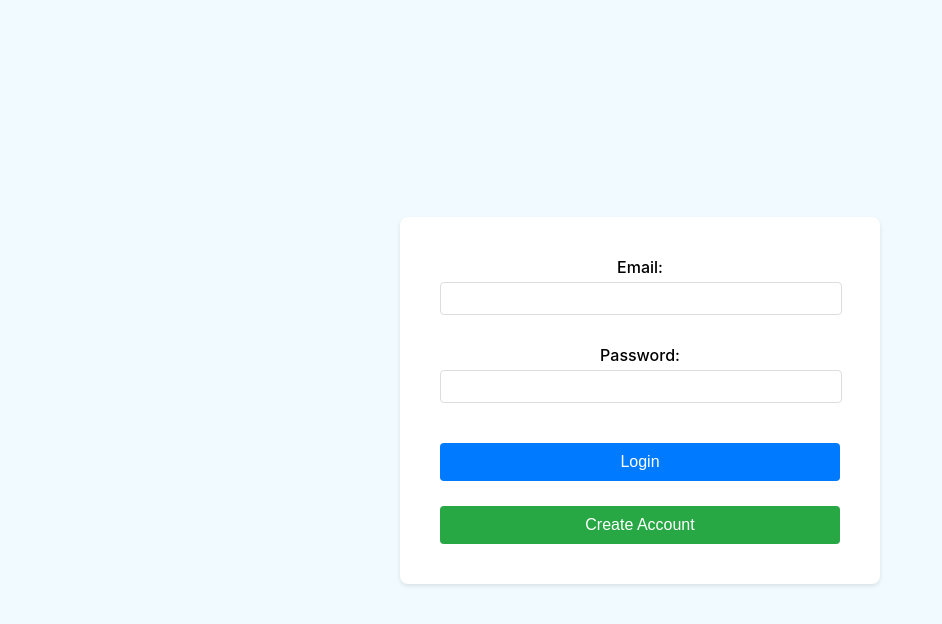
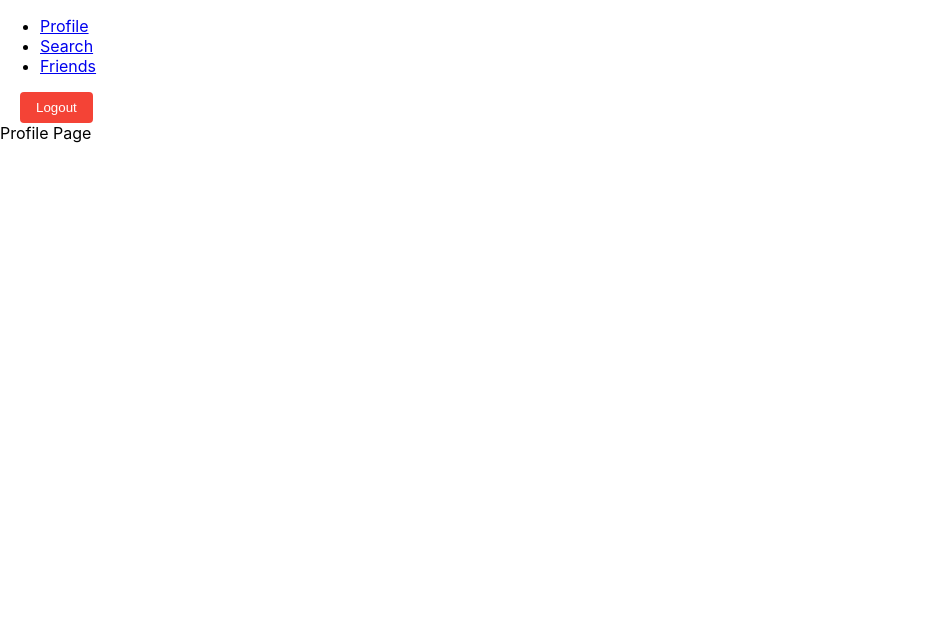
Before and after one commit to acharov11/DASHacker, a React (Create React App) app in the folder frontend/das-hacker-app/: page /home/profile in a window 1280 px wide. Shown: the top 624 px of the page, without its empty margins (0-942 px from the left). Built offline with nearby package versions, Linux system fonts and the light colour scheme; no server answers; sample sign-in values are in the browser's storage.

Commit message:
logout + other features

```diff
--- a/frontend/das-hacker-app/package.json
+++ b/frontend/das-hacker-app/package.json
@@ -10,6 +10,7 @@
     "firebase": "^10.8.0",
     "react": "^18.2.0",
     "react-dom": "^18.2.0",
+    "react-router-dom": "^6.22.1",
     "react-scripts": "5.0.1",
     "web-vitals": "^2.1.4"
   },
--- a/frontend/das-hacker-app/src/App.js
+++ b/frontend/das-hacker-app/src/App.js
@@ -1,15 +1,30 @@
-import React from 'react';
-import logo from './logo.svg';
+import React, { useState, useEffect } from 'react';
+import { BrowserRouter as Router, Routes, Route, Navigate } from 'react-router-dom';
+import { onAuthStateChanged } from 'firebase/auth';
+import { auth } from './firebase-config';
+import LoginPage from './LoginPage';
+import HomePage from './HomePage';
 import './App.css';
-import LoginPage from './LoginPage';
 
 
 function App() {
+  const [isLoggedIn, setIsLoggedIn] = useState(false);
+
+  useEffect(() => {
+    onAuthStateChanged(auth, (user) => {
+      setIsLoggedIn(!!user);
+    });
+  }, []);
+
+
   return (
-    <div className="App">
-      <LoginPage />
-
-    </div>
+    <Router>
+      <Routes>
+        <Route path="/login" element={isLoggedIn ? <Navigate replace to="/home/profile" /> : <LoginPage />} />
+        <Route path="/home/*" element={isLoggedIn ? <HomePage /> : <Navigate replace to="/login" />} />
+        <Route path="/" element={<Navigate replace to="/login" />} />
+      </Routes>
+    </Router>
   );
 }
 
--- /dev/null
+++ b/frontend/das-hacker-app/src/FriendsPage.js
@@ -0,0 +1,7 @@
+import React from 'react';
+
+const FriendsPage = () => {
+  return <div>FriendsPage</div>;
+};
+
+export default FriendsPage;
--- /dev/null
+++ b/frontend/das-hacker-app/src/HomePage.css
@@ -0,0 +1,14 @@
+/* HomePage.css */
+button {
+    padding: 8px 16px;
+    margin-left: 20px;
+    background-color: #f44336;
+    color: white;
+    border: none;
+    border-radius: 4px;
+    cursor: pointer;
+  }
+
+  button:hover {
+    background-color: #d32f2f;
+  }
--- /dev/null
+++ b/frontend/das-hacker-app/src/HomePage.js
@@ -0,0 +1,49 @@
+import React from 'react';
+import { Routes, Route, Link, Navigate, useNavigate } from 'react-router-dom';
+import { signOut } from 'firebase/auth';
+import { auth } from './firebase-config'; // Adjust the path to your Firebase config
+import ProfilePage from './ProfilePage';
+import SearchPage from './SearchPage';
+import FriendsPage from './FriendsPage';
+import './HomePage.css'; // Adjust the path to your CSS file
+
+
+const HomePage = () => {
+  const navigate = useNavigate();
+
+  const handleLogout = () => {
+    signOut(auth).then(() => {
+      // Sign-out successful.
+      navigate('/login');
+    }).catch((error) => {
+      // An error happened.
+      console.error('Logout Error:', error);
+    });
+  };
+
+  return (
+    <div>
+      <header>
+        <nav>
+          <ul>
+            <li><Link to="profile">Profile</Link></li>
+            <li><Link to="search">Search</Link></li>
+            <li><Link to="friends">Friends</Link></li>
+          </ul>
+        </nav>
+        {/* Logout Button */}
+        <button onClick={handleLogout}>Logout</button>
+      </header>
+      <main>
+        <Routes>
+          <Route path="profile" element={<ProfilePage />} />
+          <Route path="search" element={<SearchPage />} />
+          <Route path="friends" element={<FriendsPage />} />
+          <Route path="/" element={<Navigate replace to="profile" />} />
+        </Routes>
+      </main>
+    </div>
+  );
+};
+
+export default HomePage;
--- a/frontend/das-hacker-app/src/LoginPage.js
+++ b/frontend/das-hacker-app/src/LoginPage.js
@@ -5,16 +5,19 @@ import { signInWithEmailAndPassword, createUserWithEmailAndPassword } from 'fire
 import './NewLoginPage.css'; // Ensure this CSS file includes the new styles
 import CreateAccountButton from './CreateAccountButton';
 import LoginButton from './LoginButton';
+import { useNavigate } from 'react-router-dom';
 
 const LoginPage = () => {
   const [email, setEmail] = useState('');
   const [password, setPassword] = useState('');
+  const navigate = useNavigate();
 
   const handleLogin = async () => {
     try {
       await signInWithEmailAndPassword(auth, email, password);
       console.log('Login successful');
       alert('Login successful!');
+      navigate('/home');
       // Redirect the user or update the UI as needed
     } catch (error) {
       console.error("Error during login:", error.message);
--- a/frontend/das-hacker-app/src/NewLoginPage.css
+++ b/frontend/das-hacker-app/src/NewLoginPage.css
@@ -13,6 +13,8 @@
     background: white;
     border-radius: 8px;
     box-shadow: 0 2px 4px rgba(0, 0, 0, 0.1);
+    display: flex;
+    flex-direction: column;
 }
 
 .form label {
@@ -22,7 +24,7 @@
 }
 
 .form input {
-    width: calc(100% - 16px);
+    width: 100%; /* Inputs take the full width */
     padding: 8px;
     margin-top: 5px;
     margin-bottom: 20px;
@@ -30,23 +32,29 @@
     border: 1px solid #ddd;
 }
 
+/* Remove padding from buttons and use margin to control spacing */
 .button {
     background-color: #007bff;
     color: white;
-    padding: 10px 20px;
+    padding: 10px 0px; /* Removed horizontal padding */
     border: none;
     border-radius: 4px;
     cursor: pointer;
     font-size: 16px;
-    width: 100%;
+    width: 100%; /* Match the input field's width */
     margin-top: 10px; /* Space between buttons */
 }
 
 .button.create {
     background-color: #28a745; /* Different color for create account button */
-    margin-top: 25px;
+    margin-top: 25px; /* Increased space for the create account button */
 }
 
-  .button:hover {
+.button.login:hover {
+    background-color: #009bff; /* Lighter blue on hover for login button */
+}
+
+.button.create:hover {
+    background-color: #218838; /* Slightly darker green on hover for create account button */
     opacity: 0.9;
 }
--- /dev/null
+++ b/frontend/das-hacker-app/src/ProfilePage.js
@@ -0,0 +1,7 @@
+import React from 'react';
+
+const ProfilePage = () => {
+  return <div>Profile Page</div>;
+};
+
+export default ProfilePage;
--- /dev/null
+++ b/frontend/das-hacker-app/src/SearchPage.js
@@ -0,0 +1,7 @@
+import React from 'react';
+
+const SearchPage = () => {
+  return <div>SearchPage</div>;
+};
+
+export default SearchPage;
```
Also changed, not shown: 1 other file (tests, documents, lock files or other folders). Lines whose indentation alone changed are shown as unchanged.
